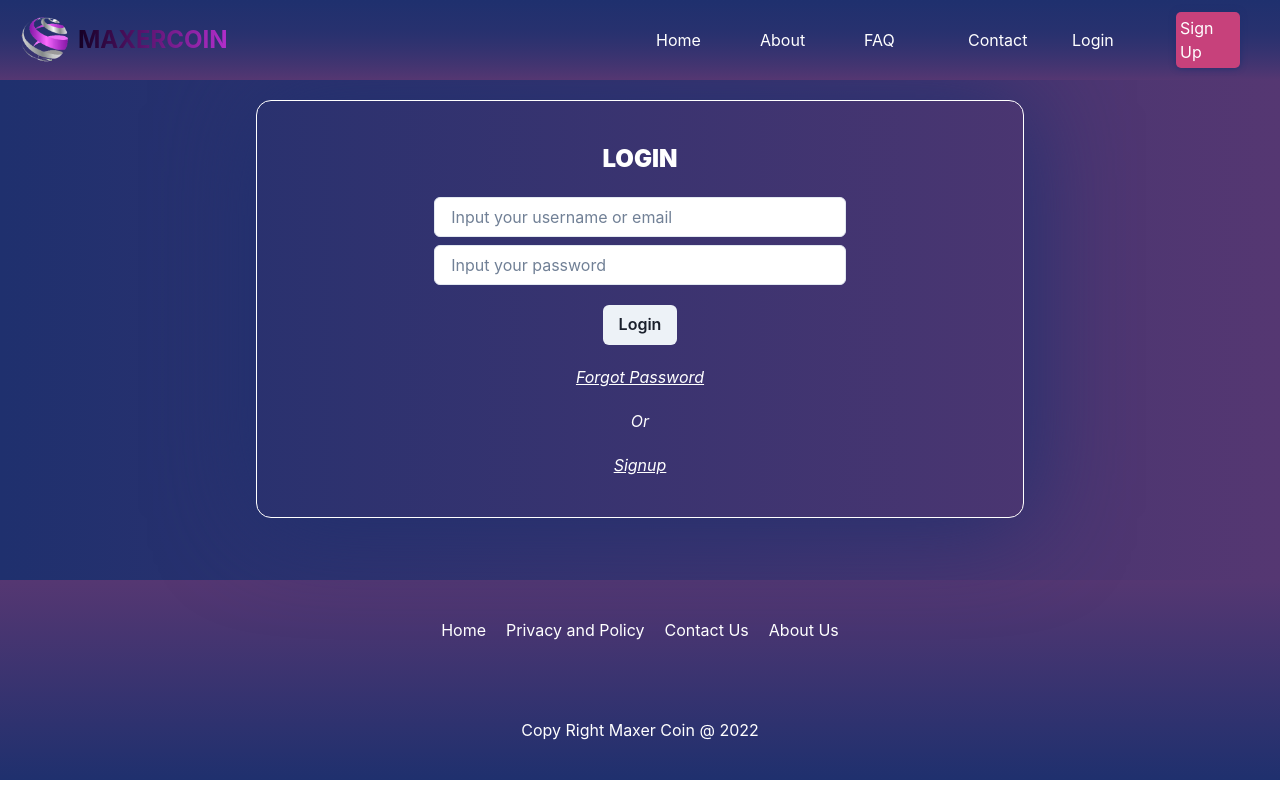
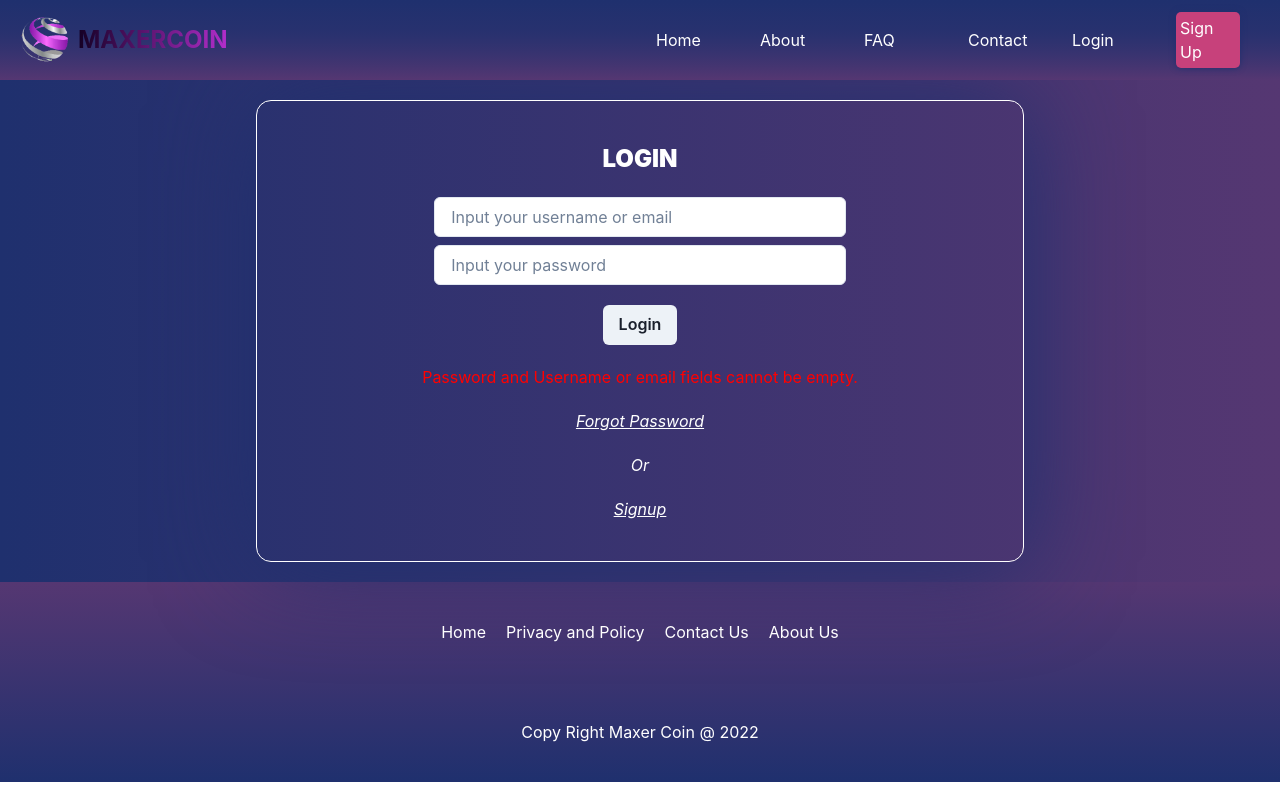
Before and after one commit to maxercoin/web, a Next.js app: page /login in a window 1280 px wide. Both pictures are taken after a click on the button "Login". Built offline with nearby package versions, Linux system fonts and the light colour scheme.

Commit message:
Update login.js

```diff
--- a/pages/login.js
+++ b/pages/login.js
@@ -61,7 +61,7 @@ function Login() {
         setIsLoading((v) => false);
       } catch (e) {
         setIsLoading((v) => false);
-        setError("Password or Email incorrect.")
+        setError("Email or password not correct!.");
         console.log(e);
       }
     }
@@ -129,6 +129,7 @@ function Login() {
             >
               Login{" "}
             </Button>
+            {error && <Text color="#ff0000">{error}</Text>}
             <Text
               _hover={{ cursor: "pointer", color: colors.deg2color }}
               onClick={(e) => goto("/forgotpassword")}
```
